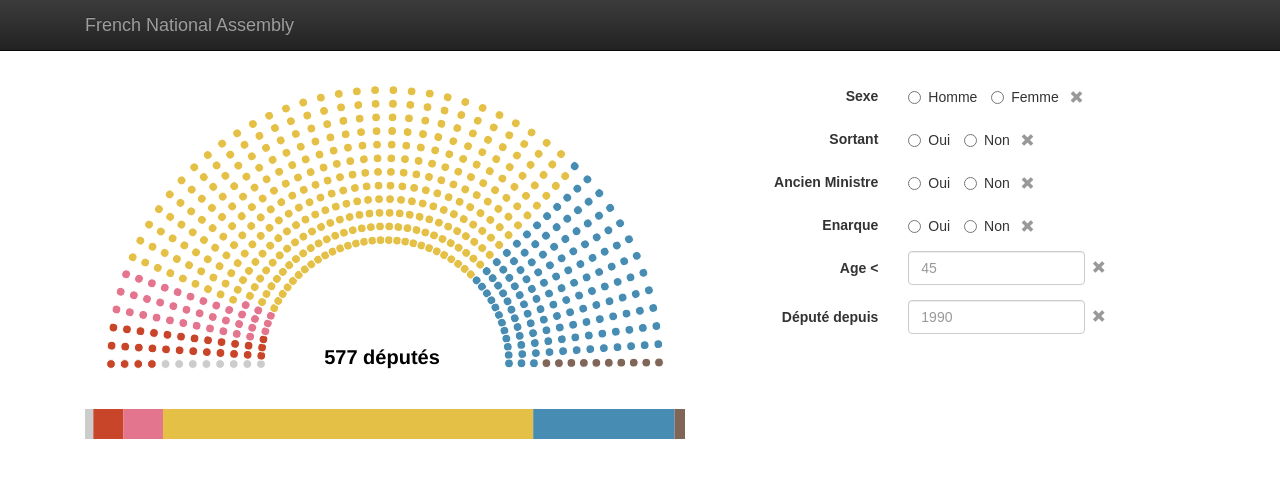
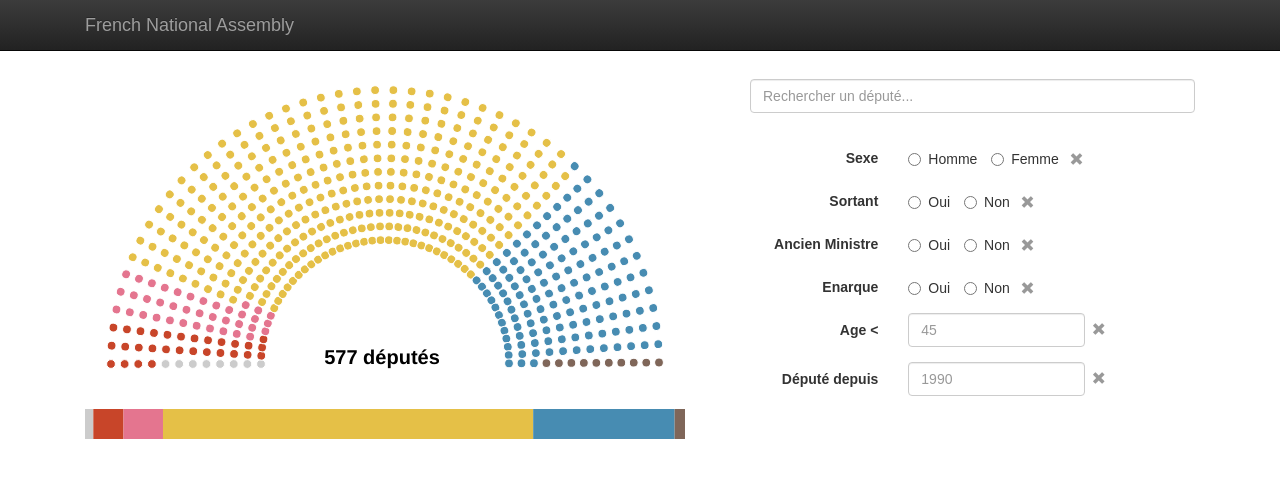
Before and after one commit to jonasrenault/assembly, a React (Create React App) app: page / in a window 1280 px wide. Shown: the top 478 px of the page. Built offline with nearby package versions, Linux system fonts and the light colour scheme.

Commit message:
Added a search bar

```diff
--- a/package.json
+++ b/package.json
@@ -15,6 +15,7 @@
     "d3-shape": "1.2.0",
     "d3-svg-legend": "2.24.1",
     "d3-transition": "1.1.0",
+    "fuse.js": "3.0.5",
     "react": "^15.6.1",
     "react-bootstrap": "^0.31.1",
     "react-dom": "^15.6.1",
--- a/src/App.js
+++ b/src/App.js
@@ -8,6 +8,7 @@ import DeputyInfo from './DeputyInfo/DeputyInfo';
 import Filters from './Filters/Filters';
 import { filter } from './Filters/FilterUtils';
 import ColorBar from './ColorBar/ColorBar';
+import Search from './Search/Search';
 
 class App extends Component {
   constructor(props) {
@@ -17,9 +18,11 @@ class App extends Component {
       return elt;
     });
     this.filters = {};
+    this.searchQuery = '';
     this.state = {deputy: null, deputies};
     this.handleSelectDeputy = this.handleSelectDeputy.bind(this);
     this.handleFilter = this.handleFilter.bind(this);
+    this.handleSearch = this.handleSearch.bind(this);
   }
 
   handleSelectDeputy(deputy, selected, target) {
@@ -36,7 +39,12 @@ class App extends Component {
 
   handleFilter(filterKey, value) {
     this.filters[filterKey] = value;
-    this.setState({deputies: filter(deputeselus, this.filters)});
+    this.setState({deputies: filter(deputeselus, this.filters, this.searchQuery)});
+  }
+
+  handleSearch(query) {
+    this.searchQuery = query;
+    this.setState({deputies: filter(deputeselus, this.filters, this.searchQuery)});
   }
 
   render() {
@@ -62,6 +70,7 @@ class App extends Component {
             <ColorBar data={this.state.deputies}/>
           </Col>
           <Col md={5}>
+            <Search onChange={this.handleSearch}/>
             <Filters onChange={this.handleFilter}></Filters>
           </Col>
         </Grid>
--- a/src/Filters/FilterUtils.js
+++ b/src/Filters/FilterUtils.js
@@ -1,10 +1,13 @@
+import { cor, partis } from '../constants/constants';
+import Fuse from 'fuse.js';
+
 /**
  * Filter a list of deputies
  * @param  {Object} deputies  The list of deputies
  * @param  {Object} filters   The filter values
  * @return {Object} The list of deputies with each element marked as active or not
  */
-export const filter = (deputies, filters) => {
+export const filter = (deputies, filters, query, options = {}) => {
   return deputies.map(elt => {
     let active = true;
     if (filters.sexe && filters.sexe !== elt.sexe) {
@@ -27,7 +30,69 @@ export const filter = (deputies, filters) => {
     if (filters.prem_election_depute) {
       active &= elt.prem_election_depute > 0 && elt.prem_election_depute < filters.prem_election_depute;
     }
+    if (query !== '') {
+      const term = options.caseSensitive ? query : query.toLowerCase();
+      const values = getDeputySearchValues(elt);
+      active &= searchStrings(values, term, options);
+    }
     elt.active = active;
     return elt;
   });
 }
+
+/**
+ * Search a list of deputies
+ * @param  {Object} deputies  The list of deputies
+ * @param  {Object} query   The search query
+ * @return {Object} The list of deputies with each element marked as active or not
+ */
+export const search = (deputies, query, options = {}) => {
+  if (query === '') {
+    return deputies;
+  }
+  const term = options.caseSensitive ? query : query.toLowerCase();
+  return deputies.map(elt => {
+    const values = getDeputySearchValues(elt);
+    elt.active = searchStrings(values, term, options);
+    return elt;
+  })
+}
+
+export function searchStrings (strings, term, {caseSensitive, fuzzy, sortResults} = {}) {
+  strings = strings.map(e => e.toString());
+
+  try {
+    if (fuzzy) {
+      if (typeof strings.toJS === 'function') {
+        strings = strings.toJS();
+      }
+      const fuse = new Fuse(
+        strings.map(s => { return {id: s} }),
+        { keys: ['id'], id: 'id', caseSensitive, shouldSort: sortResults }
+      );
+      return fuse.search(term).length;
+    }
+    return strings.some(value => {
+      try {
+        if (!caseSensitive) {
+          value = value.toLowerCase();
+        }
+        if (value && value.search(term) !== -1) {
+          return true;
+        }
+        return false;
+      } catch (e) {
+        return false;
+      }
+    });
+  } catch (e) {
+    return false;
+  }
+}
+
+export const getDeputySearchValues = (deputy) => {
+  const circc = cor[deputy.circo.split("_")[0]].nom;
+  const party = partis[deputy.etiquette_interieur];
+  const name = deputy.prenom + " " + deputy.nom;
+  return [circc, party.court, party.long, name, deputy.etiquette_interieur];
+}
--- /dev/null
+++ b/src/Search/Search.js
@@ -0,0 +1,44 @@
+import React, { Component } from 'react';
+import { FormGroup, Glyphicon, FormControl} from 'react-bootstrap';
+
+class Search extends Component {
+  constructor(props) {
+    super(props);
+    this.state = {search: ''};
+    this.handleChange = this.handleChange.bind(this);
+    this.clearSearch = this.clearSearch.bind(this);
+  }
+
+  handleChange(event) {
+    this.setState({
+      search: event.target.value
+    });
+    this.props.onChange(event.target.value);
+  }
+
+  clearSearch() {
+    this.setState({
+      search : ''
+    });
+    this.props.onChange('');
+  }
+
+  render() {
+    return (
+      <form className='filters-form'>
+        <FormGroup className={this.state.search ? 'has-feedback' : ''}>
+          <FormControl
+            type="text"
+            value={this.state.search}
+            placeholder="Rechercher un député..."
+            onChange={this.handleChange}
+          />
+          {this.state.search &&
+            <Glyphicon glyph="remove" style={{pointerEvents: 'auto', cursor: 'pointer'}} className="form-control-feedback" onClick={this.clearSearch}/>}
+        </FormGroup>
+      </form>
+    )
+  }
+};
+
+export default Search;
```
